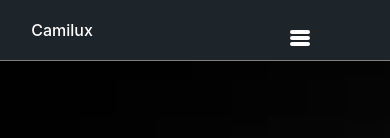
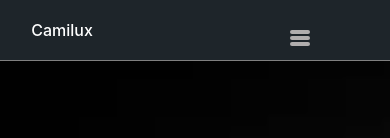
Before and after one commit to camilevahviraki/portfolio-camile, a React (Create React App) app: page / in a window 390 px wide. Shown: the top 138 px of the page. Built offline with nearby package versions, Linux system fonts and the light colour scheme; a web font is replaced by a local one.

Commit message:
update style

```diff
--- a/src/index.css
+++ b/src/index.css
@@ -1,5 +1,6 @@
 body {
   margin: 0;
+  width: 100vw;
   font-family:
     -apple-system,
     BlinkMacSystemFont,
--- a/src/modules/Header.js
+++ b/src/modules/Header.js
@@ -28,9 +28,11 @@ export default class Header extends Component {
               className={this.state.showNav ? 'hideMenu' : 'hamburger'}
               onClick={() => this.setState({ showNav: !this.state.showNav })}
             >
-              <div id="child1" />
-              <div id="child2" />
-              <div id="child3" />
+              <div className="child_container">
+                <div id="child1" />
+                <div id="child2" />
+                <div id="child3" />
+              </div>
             </div>
             <ul className="menu" style={this.state.showNav ? { display: 'flex' } : { display: 'none' }}>
               <li>
--- a/src/styles/Header.css
+++ b/src/styles/Header.css
@@ -58,14 +58,21 @@ nav a:hover {
   .hamburger {
     width: 20px;
     height: 16px;
+    position: absolute;
+  }
+
+  .child_container {
+    width: 100%;
+    height: 100%;
+    position: relative;
     display: grid;
     grid-template-columns: 1fr;
     gap: 10%;
-    position: absolute;
+    z-index: 10;
   }
 
-  .hamburger div {
-    background-color: white;
+  .child_container div {
+    background-color: rgb(176, 173, 173);
     border-radius: 2px;
   }
 
@@ -76,19 +83,31 @@ nav a:hover {
     grid-template-columns: 1fr;
     gap: 10%;
     position: absolute;
-    top: 40px;
-    right: 10vw;
+    top: 20px;
     z-index: 10;
   }
 
-  .hideMenu div {
-    background-color: rgb(0, 126, 251);
+  .hideMenu .child_container div {
+    background-color: rgb(161, 157, 157);
     border-radius: 2px;
+    height: 4px;
   }
 
-  /* .hideMenu #child1 {
-    transform: rotate(45);
-  } */
+  .hideMenu #child1 {
+    transform: rotate(45deg);
+    width: 20px;
+    position: fixed;
+  }
+
+  .hideMenu #child3 {
+    transform: rotate(315deg);
+    width: 20px;
+    position: fixed;
+  }
+
+  .hideMenu #child2 {
+    display: none;
+  }
 
   .menu {
     position: fixed;
@@ -96,5 +115,18 @@ nav a:hover {
     height: 80vh;
     background-color: rgb(37, 37, 37);
     left: 0;
+    flex-direction: column;
+    text-align: start;
+    padding-left: 0;
+    top: 0;
+  }
+
+  .menu li {
+    list-style-type: none;
+    margin: 20px;
+  }
+
+  .menu li a {
+    font-size: 20px;
   }
 }
--- a/src/styles/wrapChats.css
+++ b/src/styles/wrapChats.css
@@ -4,7 +4,7 @@
   background-color: green;
   margin: 5px 5px;
   border-radius: 10px;
-  z-index: 10;
+  z-index: 7;
   position: absolute;
   display: flex;
 }
```
